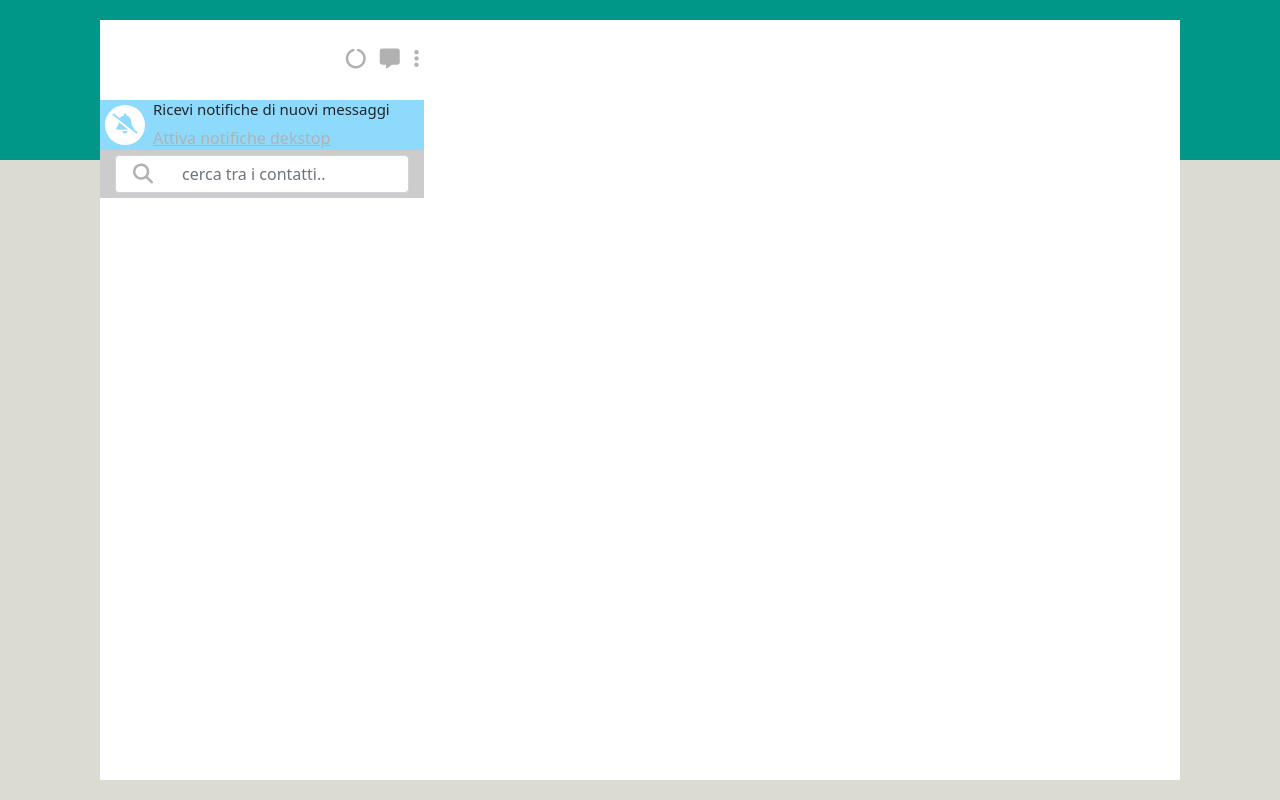
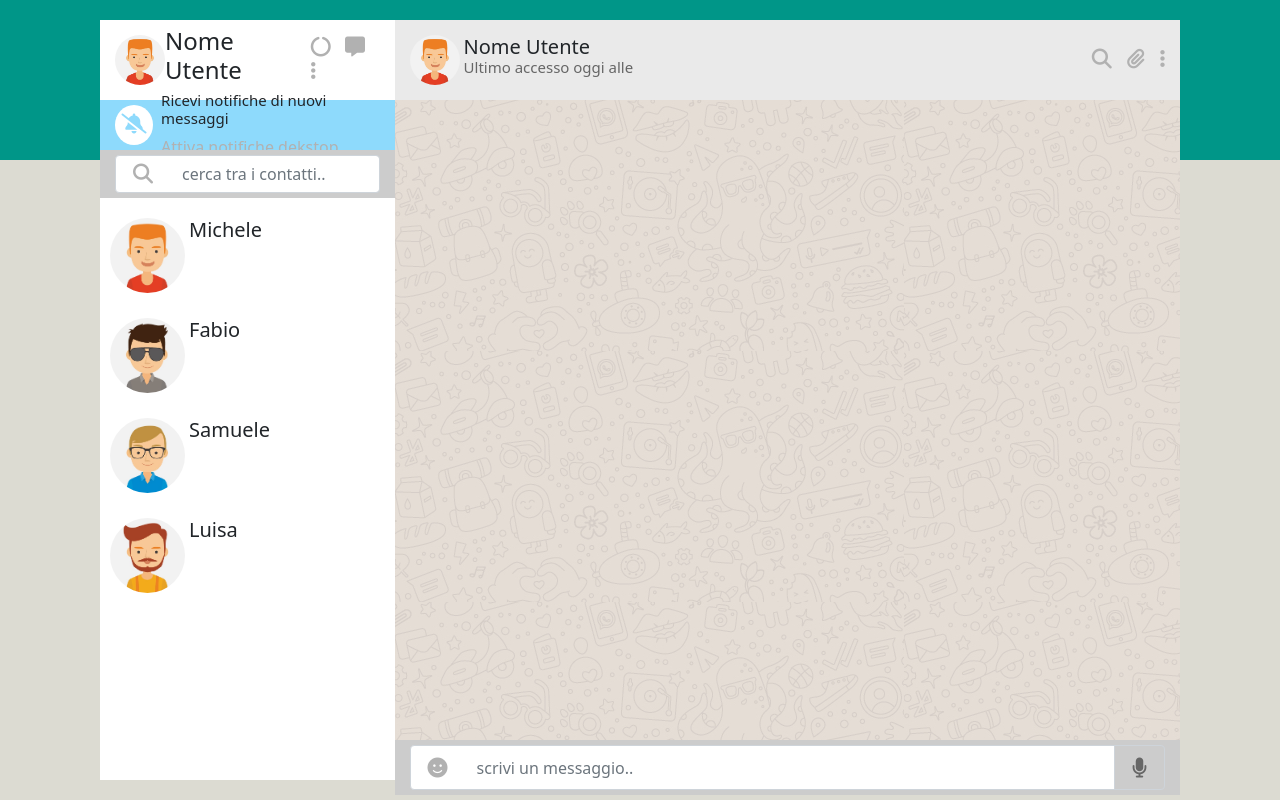
Before and after one commit to Gabridg/vue-boolzapp, a plain HTML site: page index.html in a window 1280 px wide. Drawn offline with nearby package versions, Linux system fonts and the light colour scheme.

Commit message:
1 MILESTONE

```diff
--- a/CSS/style.css
+++ b/CSS/style.css
@@ -1,4 +1,4 @@
-body {
+#bg-section {
     background-color: #dcdbd2;
     height: 80vh;
 }
@@ -21,8 +21,20 @@ main {
     width: 30%;
 }
 
+#user-name img {
+    height: 50px;
+}
+
+#user-name {
+    margin-left: 15px;
+}
+
+#user-interaction {
+    margin-right: 10px;
+}
+
 #view-header {
-    height: 80px;
+    height: 10vh;
 }
 
 #message-notice {
@@ -35,6 +47,7 @@ main {
     color: #b1b1b1;
     font-size: 20px;
     margin: 0 5px;
+    cursor: pointer;
 }
 
 .fa-bell-slash {
@@ -46,10 +59,11 @@ main {
     height: 40px;
     width: 40px;
     border-radius: 50%;
-    margin-left: 5px;
+    margin-left: 15px;
     line-height: 40px;
     text-align: center;
 }
+
 
 a {
     color: #b1b1b1;
@@ -75,3 +89,59 @@ a {
     padding: 5px 15px;
     background-color: #cccccc;
 }
+
+.contact-list {
+    overflow-y: scroll;
+    height: 75vh;
+}
+
+.contact {
+    height: 100px;
+    width: 100%;
+    padding-left: 10px;
+    padding-top: 20px;
+}
+
+.contact img {
+    height: 75px;
+}
+
+#user-messages {
+    width: 80%;
+}
+
+#message-header {
+    height: 10vh;
+    background-color: #eaeaea;
+}
+
+.access-time {
+    font-size: 15px;
+    color: #666;
+}
+
+.contact-info {
+    height: 50px;
+    line-height: 0px;
+}
+
+#message-view {
+    height: 86vh;
+    background-image: url('../img/mine.jpg');
+}
+
+#chat {
+    height: 80vh;
+}
+
+#mic {
+    background-color: #cccccc;
+}
+
+.fa-microphone {
+    color: #666;
+}
+
+.chat-mex {
+    height: 55px;
+}
--- a/index.html
+++ b/index.html
@@ -22,15 +22,16 @@
 <body>
     <div id="root">
         <header></header>
-        <main>
+        <div id="bg-section"></div>
+        <main class="d-flex">
             <div id="user-view">
                 <div id="view-header" class="d-flex justify-content-between align-items-center">
-                    <div id="user-name">
-                        <img src="" alt="" class="rounded-circle" />
-                        <h4 class="profile-name"></h4>
+                    <div id="user-name" class="d-flex align-items-center">
+                        <img src="img/avatar_1.jpg" :alt="user.avatar" class="rounded-circle img-fluid" />
+                        <h4 v-text="user.name"></h4>
                     </div>
                     <div id="user-interaction">
-                        <i class="fa-solid fa-circle-notch color-secondary"></i>
+                        <i class="fa-solid fa-circle-notch"></i>
                         <i class="fa-solid fa-message"></i>
                         <i class="fa-solid fa-ellipsis-vertical"></i>
                     </div>
@@ -50,11 +51,42 @@
                             <div class="input-group-text"><i class="fa-solid fa-magnifying-glass"></i></div>
                             <input type="text" class="form-control" placeholder="cerca tra i contatti..">
                         </div>
-                        <div class="contact-list"></div>
+                        <div class="contact-list">
+                            <div v-for="contact in contacts" class="contact d-flex">
+                                <img :src="contact.avatar" alt="" class="rounded-circle img-fluid">
+                                <h4 v-text="contact.name" class="fs-5 ps-1"></h4>
+                            </div>
+                        </div>
                     </div>
                 </div>
             </div>
-            <div id="user-messages"></div>
+            <div id="user-messages">
+                <div id="message-header" class="d-flex justify-content-between align-items-center">
+                    <div id="user-name" class="d-flex align-items-center">
+                        <img src="img/avatar_1.jpg" :alt="user.avatar" class="rounded-circle img-fluid" />
+                        <div class="contact-info ps-1">
+                            <h4 v-text="user.name" class="fs-5"></h4>
+                            <p class="access-time">Ultimo accesso oggi alle</p>
+                        </div>
+                    </div>
+                    <div id="user-interaction">
+                        <i class="fa-solid fa-magnifying-glass"></i>
+                        <i class="fa-solid fa-paperclip"></i>
+                        <i class="fa-solid fa-ellipsis-vertical"></i>
+                    </div>
+                </div>
+                <div id="message-view">
+                    <div id="chat">
+
+                    </div>
+
+                    <div class="input-group chat-mex">
+                        <div class="input-group-text"><i class="fa-solid fa-face-smile"></i></div>
+                        <input type="text" class="form-control" placeholder="scrivi un messaggio..">
+                        <div class="input-group-text" id="mic"><i class="fa-solid fa-microphone"></i></div>
+
+                    </div>
+                </div>
         </main>
 
 
--- a/js/script.js
+++ b/js/script.js
@@ -16,8 +16,11 @@ Consigli Utili:
 non dimentichiamo di fare analisi sia per la struttura dati che per la grafica
 procediamo a blocchettoni per evitare di avere poi problemi col CSS in fase avanzata
 Cerchiamo di rispettare tutti i principi e le best practices viste finora (nomi di variabili e classi, centralizzazione ecc)
+`
 */
-const data = {
+const data = new Vue({
+    el: '#root',
+    data: {
         user: {
             name: 'Nome Utente',
             avatar: '_io'
@@ -25,19 +28,20 @@ const data = {
         contacts: [
             {
                 name: 'Michele',
-            avatar: '_1',
+                avatar: 'img/avatar_1.jpg',
             },
             {
                 name: 'Fabio',
-            avatar: '_2',
+                avatar: 'img/avatar_2.jpg',
             },
             {
                 name: 'Samuele',
-            avatar: '_3',
+                avatar: 'img/avatar_3.jpg',
             },
             {
                 name: 'Luisa',
-            avatar: '_4',
+                avatar: 'img/avatar_4.jpg',
             },
         ]
     }
+})
```
Lines whose indentation alone changed are shown as unchanged.
